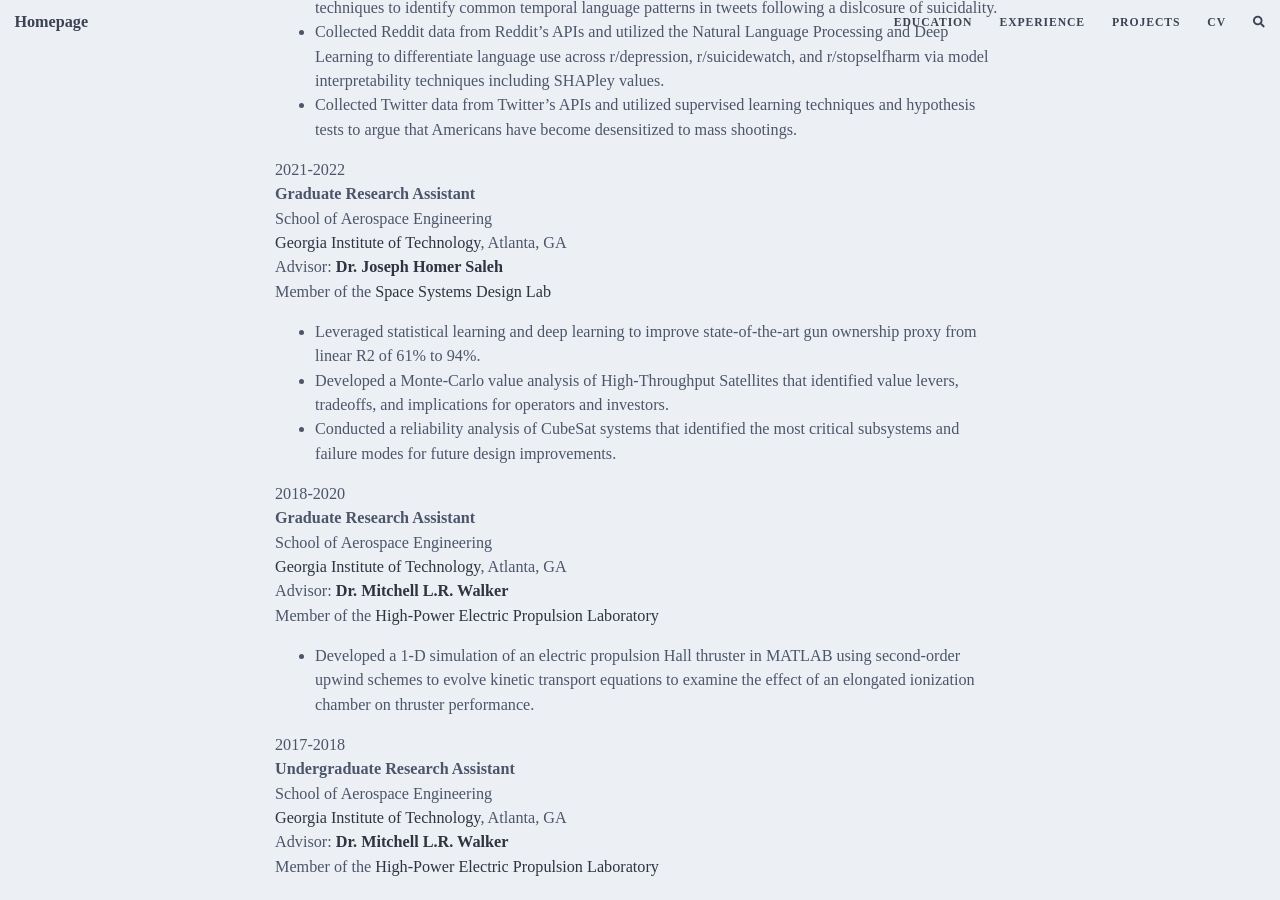
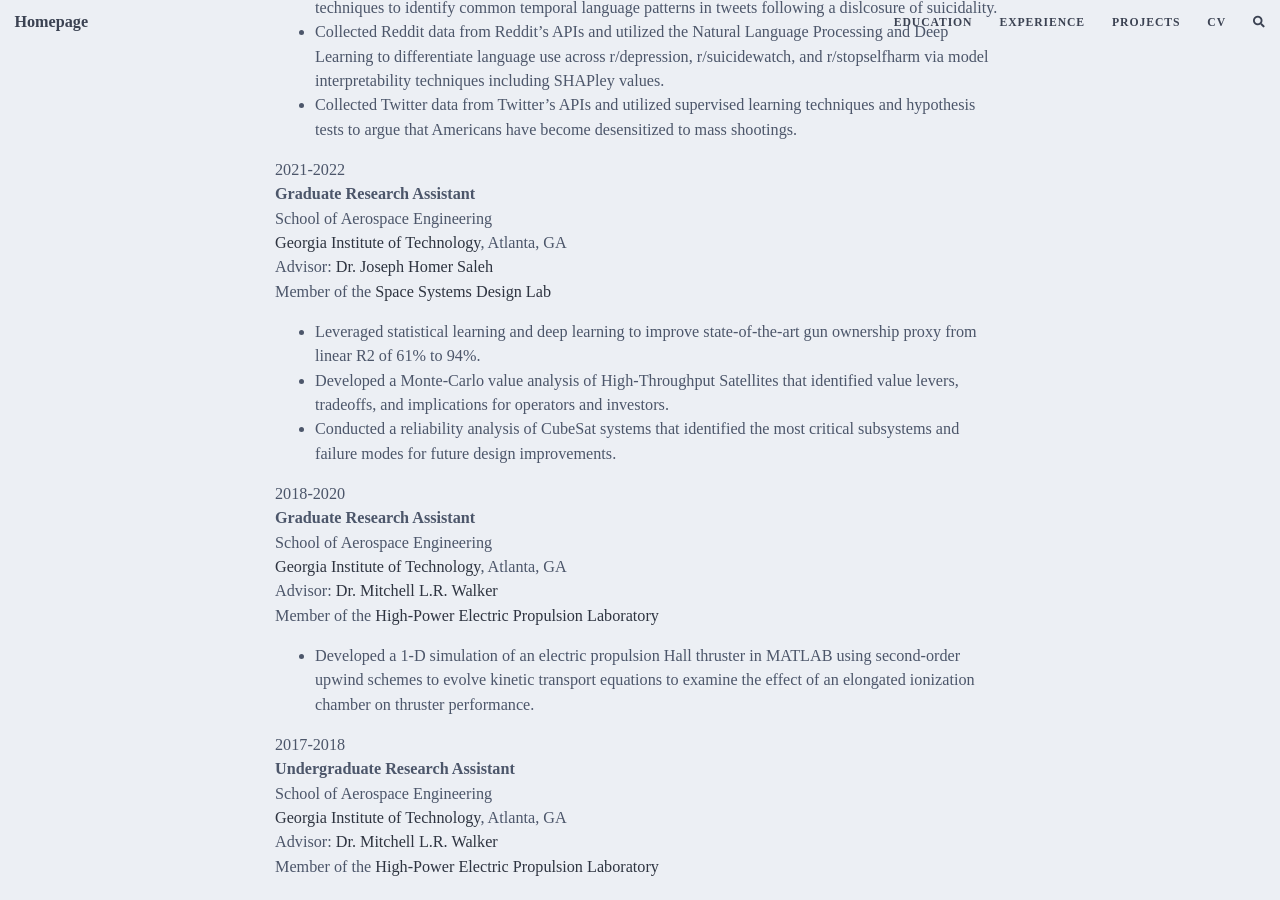
Before and after one commit to dbgomez94/dbgomez94.github.io, a Jekyll site: the page built from pages/experience.md, in a window 1280 px wide and 900 px high, scrolled down 524 px. Built offline with Jekyll 4.4.1, drawn with Linux system fonts in a browser that asks for light colours; nearby versions of some CDN libraries; comment, search, counter and statistics services are not loaded.

Commit message:
updating project

```diff
--- a/pages/experience.md
+++ b/pages/experience.md
@@ -20,7 +20,7 @@
 **Graduate Research Assistant** \
 School of Aerospace Engineering \
 [Georgia Institute of Technology](https://www.gatech.edu/), Atlanta, GA \
-Advisor: [**Dr. Joseph Homer Saleh**](https://www.linkedin.com/in/joseph-homer-saleh-8b8773119/) \
+Advisor: [Dr. Joseph Homer Saleh](https://www.linkedin.com/in/joseph-homer-saleh-8b8773119/) \
 Member of the [Space Systems Design Lab](https://ssdl.gatech.edu/)
 - Leveraged statistical learning and deep learning to improve state-of-the-art gun ownership proxy from linear R2 of 61% to 94%.
 - Developed a Monte-Carlo value analysis of High-Throughput Satellites that identified value levers, tradeoffs, and implications for operators and investors.
@@ -30,7 +30,7 @@
 **Graduate Research Assistant** \
 School of Aerospace Engineering \
 [Georgia Institute of Technology](https://www.gatech.edu/), Atlanta, GA \
-Advisor: [**Dr. Mitchell L.R. Walker**](https://mwalker.gatech.edu/) \
+Advisor: [Dr. Mitchell L.R. Walker](https://mwalker.gatech.edu/) \
 Member of the [High-Power Electric Propulsion Laboratory](https://hpepl.ae.gatech.edu/)
 - Developed a 1-D simulation of an electric propulsion Hall thruster in MATLAB using second-order upwind schemes to evolve kinetic transport equations to examine the effect of an elongated ionization chamber on thruster performance.
 
@@ -38,7 +38,7 @@
 **Undergraduate Research Assistant** \
 School of Aerospace Engineering \
 [Georgia Institute of Technology](https://www.gatech.edu/), Atlanta, GA \
-Advisor: [**Dr. Mitchell L.R. Walker**](https://mwalker.gatech.edu/) \
+Advisor: [Dr. Mitchell L.R. Walker](https://mwalker.gatech.edu/) \
 Member of the [High-Power Electric Propulsion Laboratory](https://hpepl.ae.gatech.edu/)
 - Utilized LabVIEW to develop an automated mass flow calibration system for electric propulsion testing incorporating both digital and analog devices.
 
```
